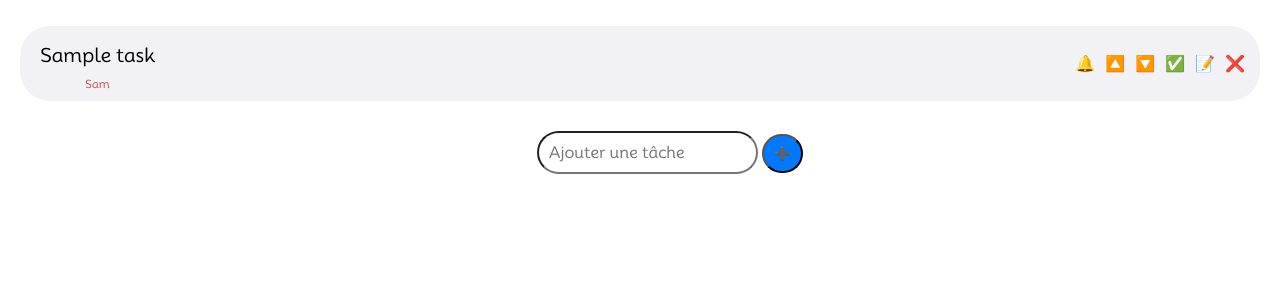
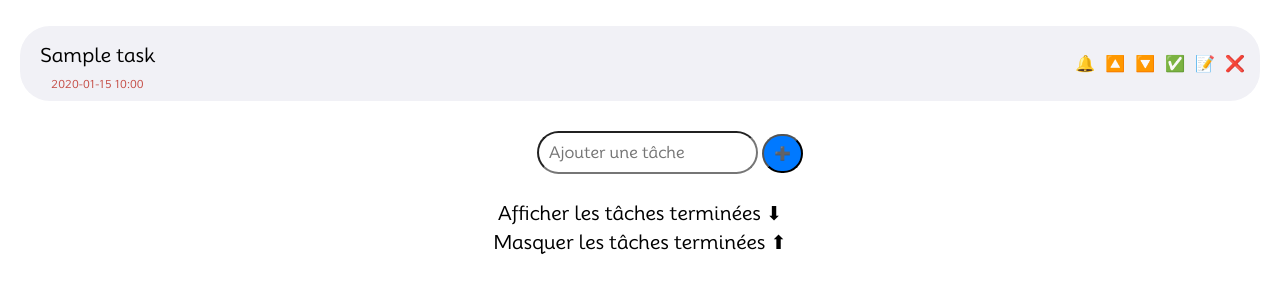
Before and after one commit to Arkayve/todolist, a PHP site: page /index.php?action=display-done in a window 1280 px wide. Shown: the part 74-370 px from the top of the page. Run offline with PHP 8.4, Linux system fonts and the light colour scheme; tables that the repository leaves empty or names only in its code hold one stand-in row (values such as "Sample post").

Commit message:
user stories 8 & 9 done

```diff
--- a/action.php
+++ b/action.php
@@ -39,8 +39,12 @@ else if (isset($_GET['action']) && $_GET['action'] === 'del' && isset($_GET['id'
 
 // DONE
 else if (isset($_GET['action']) && $_GET['action'] === 'done' && isset($_GET['id'])) {
-    $query = $dbCo->prepare("UPDATE task SET state = true, priority = 0 WHERE id_task = :id");
+    $thisDate = new DateTime();
+    $thisDate->setTimezone(new DateTimeZone('Europe/Paris'));
+    $formattedDate = $thisDate->format("Y-m-d H:i:s");
+    $query = $dbCo->prepare("UPDATE task SET done_date = :date, state = true, priority = 0 WHERE id_task = :id");
     $query->execute([
+        'date' => $formattedDate,
         'id' => intval(strip_tags($_GET['id']))
     ]);
     $_SESSION['msg'] = 1;
--- a/assets/css/style.css
+++ b/assets/css/style.css
@@ -41,6 +41,14 @@ h1 {
 h2 {
     font-size: 1.2rem;
     margin: 10px;
+}
+
+.alert {
+    color: red;
+}
+
+.alert span {
+    font-size: 2rem;
 }
 
 .task-container {
--- a/index.php
+++ b/index.php
@@ -18,6 +18,23 @@ include_once 'includes/_db.php';
 
     <header>
         <h1>Ma to do list</h1>
+        <?php
+            $query = $dbCo->prepare("SELECT alarm_date FROM task WHERE alarm_date IS NOT NULL;");
+            $query->execute();
+            $result = $query->fetchAll();
+            $thisDate = new DateTime();
+            $thisDate->setTimezone(new DateTimeZone('Europe/Paris'));
+            $formattedDate = $thisDate->format("Y-m-d");
+            foreach ($result as $alarmDate) {
+                if ($formattedDate === substr($alarmDate['alarm_date'], 0, -9)) {
+                        $msg = "Une tâche est notée pour aujourd'hui.";
+                        echo "<script>alert('$msg');</script>";
+                ?>
+                    <p class="alert"><span>⚠</span><br>Une tâche est notée pour aujourd'hui.</p>
+                <?php
+                };
+            };
+        ?>
     </header>
 
     <main>
@@ -58,7 +75,7 @@ include_once 'includes/_db.php';
                                 <input class="task-name" type="text" name="task-modify" value="<?= $result['name'] ?>">
                                 <input type="hidden" name="token" value="<?= $_SESSION['token'] ?>">
                                 <input type="hidden" name="id" value="<?= $task['id_task'] ?>">
-                                <input class="task-valid" type="submit" value="&#x2714">
+                                <input class="task-valid" type="submit" value="✔">
                             </form>
                     </div>
                         <?php
@@ -72,7 +89,7 @@ include_once 'includes/_db.php';
                                 <input class="date" type="datetime-local" name="alarm" value="<?= $formattedDate ?>" min="<?= $formattedDate ?>" max="">
                                 <input type="hidden" name="token" value="<?= $_SESSION['token'] ?>">
                                 <input type="hidden" name="id" value="<?= $task['id_task'] ?>">
-                                <input class="task-valid" class="bg-blue" type="submit" value="&#x2795">
+                                <input class="task-valid" class="bg-blue" type="submit" value="➕">
                             </form>
                     </div>
                         <?php
@@ -82,15 +99,23 @@ include_once 'includes/_db.php';
                             <li id=<?= $task['id_task'] ?> class="task">
                                 <div>
                                     <h2><?= $task['name'] ?></h2>
-                                    <time class="alarm" datetime="<?= $task['alarm'] ?>"><?= substr($task['alarm'], 0, -3) ?></time>
+                                    <time class="alarm" datetime="<?= $task['alarm_date'] ?>">
+                                        <?php
+                                            echo substr($task['alarm_date'], 0, -3);
+                                            $thisDate = new DateTime();
+                                            $thisDate->setTimezone(new DateTimeZone('Europe/Paris'));
+                                            $formattedDate = $thisDate->format("Y-m-d");
+                                            if ($task['alarm_date'] <> NULL && $formattedDate === substr($task['alarm_date'], 0, -9)) echo '🚩';
+                                        ?>
+                                    </time>
                                 </div>
                                 <ul class="task-utils">
-                                    <li><a href="?id=<?= $task['id_task'] ?>&action=alarm">&#x1F514</a></li>
-                                    <li><a href="action.php?id=<?= $task['id_task'] ?>&action=up">&#x1F53C</a></li>
-                                    <li><a href="action.php?id=<?= $task['id_task'] ?>&action=down">&#x1F53D</a></li>
-                                    <li><a href="action.php?id=<?= $task['id_task'] ?>&action=done">&#x2705</a></li>
-                                    <li><a href="?id=<?= $task['id_task'] ?>&action=mod">&#x1F4DD</a></li>
-                                    <li><a href="action.php?id=<?= $task['id_task'] ?>&action=del">&#x274C</a></li>
+                                    <li><a href="?id=<?= $task['id_task'] ?>&action=alarm">🔔</a></li>
+                                    <li><a href="action.php?id=<?= $task['id_task'] ?>&action=up">🔼</a></li>
+                                    <li><a href="action.php?id=<?= $task['id_task'] ?>&action=down">🔽</a></li>
+                                    <li><a href="action.php?id=<?= $task['id_task'] ?>&action=done">✅</a></li>
+                                    <li><a href="?id=<?= $task['id_task'] ?>&action=mod">📝</a></li>
+                                    <li><a href="action.php?id=<?= $task['id_task'] ?>&action=del">❌</a></li>
                                 </ul>
                             </li>
                     </div>
@@ -104,8 +129,29 @@ include_once 'includes/_db.php';
             <form class="task-form" action="action.php" method="POST">
                 <input class="task-name" type="text" name="task-name" placeholder="Ajouter une tâche">
                 <input type="hidden" name="token" value="<?= $_SESSION['token'] ?>">
-                <input class="task-valid" class="bg-blue" type="submit" value="&#x2795">
+                <input class="task-valid" class="bg-blue" type="submit" value="➕">
             </form>
+        </div>
+        <div class="task-done">
+            <h2><a href="?action=display-done">Afficher les tâches terminées ⬇</a></h2>
+            <?php
+                if (isset($_GET['action']) && $_GET['action'] === 'display-done') {
+                    $query = $dbCo->prepare("SELECT * FROM task WHERE state = true ORDER BY done_date DESC;");
+                    $query->execute();
+                    $result = $query->fetchAll();
+                    foreach ($result as $task) {
+                        ?>
+                            <li id=<?= $task['id_task'] ?> class="task">
+                                <h2><?= $task['name'] ?></h2>
+                                <time datetime="<?= $task['done_date'] ?>"><?= $task['done_date'] ?></time>
+                            </li>
+                        <?php
+                    };
+            ?>
+                    <h2><a href="action.php">Masquer les tâches terminées ⬆</a></h2>
+            <?php
+                };
+            ?>
         </div>
     </main>
 
```
